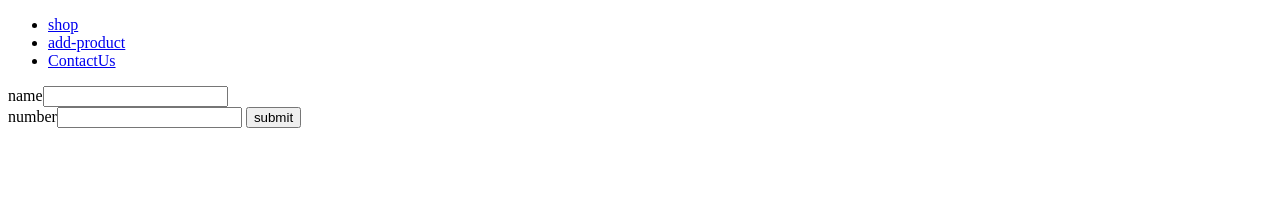
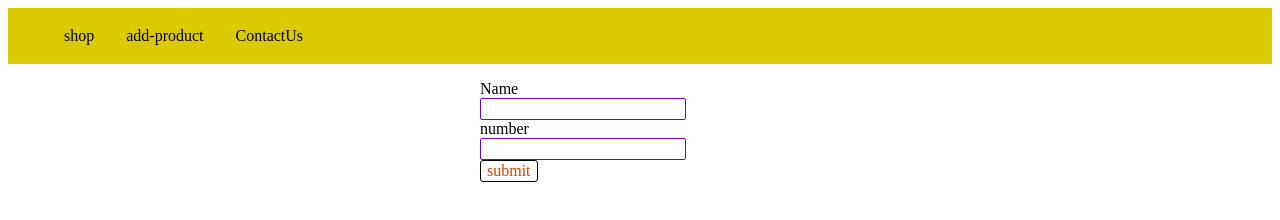
Before and after one commit to aherom/ExpressJs, a website: page Serving-HTML-CSS-JS/views/contact.html in a window 1280 px wide. Drawn offline with Linux system fonts and the light colour scheme.

Commit message:
Update CSS and various HTML files
- Modified app.js
- Added main.css
- Updated contact.js
- Improved 404.html
- Refined add-product.html
- Updated contact.html
- Enhanced shop.html

```diff
--- a/Serving-HTML-CSS-JS/app.js
+++ b/Serving-HTML-CSS-JS/app.js
@@ -6,7 +6,8 @@ const adminrouter = require('./routes/admin');
 const clientrouter = require('./routes/shop');
 const contactus = require('./routes/contact')
 const app = express();
-app.use(bodyParser.urlencoded({extended:false}))
+app.use(bodyParser.urlencoded({extended:false}));
+app.use(express.static(path.join(root,'public')));
 app.use('/admin',adminrouter);
 app.use(contactus);
 app.use(clientrouter);
--- /dev/null
+++ b/Serving-HTML-CSS-JS/public/css/main.css
@@ -0,0 +1,66 @@
+
+        .Main-Header{
+            width: 100%;
+            height: 3.5rem;
+            background-color: #dcca00;
+            }
+
+        .Main-Header_nav{
+            height: 100%;
+            display: flex;
+            align-items: center;
+        }
+
+        .Main-Header_item_list{
+            display: flex;
+            list-style: none;
+        }
+
+        .Main-Header_item{
+            margin: 0 1rem;
+        }
+
+        .Main-Header_item a{
+            text-decoration: none;
+            color: black;
+        }
+        .Main-Header_item a:hover,
+        .Main-Header_item a:active,
+        .Main-Header_item a.active{
+            color: rgb(153, 4, 239);
+        }
+
+        main{
+            padding: 1rem;
+        }
+
+        .form-controle label,
+        .form-controle input{
+             display: block;
+        }
+
+        .product-form{
+            width: 20rem;
+            max-width: 90%;
+            margin:auto;
+        }
+        .form-controle input{
+           border: 1px solid rgb(113, 0, 200);
+           font: inherit;
+           border-radius: 2px;
+        }
+
+        button{
+            font: inherit;
+            border: 1px solid black;
+            background: white;
+            border-radius: 3px;
+            cursor: pointer;
+            color:rgb(208, 67, 2);
+        }
+
+        button:hover,
+        button:active{
+            background-color: black;
+            color: white;
+        }
--- a/Serving-HTML-CSS-JS/routes/contact.js
+++ b/Serving-HTML-CSS-JS/routes/contact.js
@@ -13,6 +13,6 @@ router.use('/contactus',(req,res,next)=>
 
 router.use('/success',(req,res,next)=>
     {
-        res.send(`<h1>Form successfuly filled</h1>`);
+        res.redirect('/');
     });
 module.exports= router;
--- a/Serving-HTML-CSS-JS/views/contact.html
+++ b/Serving-HTML-CSS-JS/views/contact.html
@@ -4,22 +4,26 @@
     <meta charset="UTF-8">
     <meta name="viewport" content="width=device-width, initial-scale=1.0">
     <title>Document</title>
+    <link rel="stylesheet" href="/css/main.css">
 </head>
 <body>
-    <header>
-        <nav>
-            <ul>
-               <li><a href="/">shop</a></li>
-               <li><a href="/admin/add-product">add-product</a></li>
-               <li><a href="/contactus">ContactUs</a></li>
+    <header class="Main-Header">
+        <nav  class="Main-Header_nav">
+            <ul class="Main-Header_item_list">
+               <li class="Main-Header_item"><a href="/">shop</a></li>
+               <li class="Main-Header_item"><a href="/admin/add-product">add-product</a></li>
+               <li class="Main-Header_item"><a href="/contactus">ContactUs</a></li>
             </ul>
         </nav>
   </header>
 
        <main>
-           <form action="/success" method="POST">
-            name<input type="text" name="tittle"></input>
-            <br>number<input type="tel" name="size"></input>
+           <form class="product-form" action="/success" method="POST">
+            <div class="form-controle">
+                <label>Name
+                <input type="text" name="tittle"></input></label>
+                <label>number<input type="tel" name="size"></input></label>
+            </div>
             <button type="submit">submit</button>
            </form>
        </main>
```
Also changed, not shown: Serving-HTML-CSS-JS/views/404.html (+11 -0 lines), Serving-HTML-CSS-JS/views/add-product.html (+18 -12 lines), Serving-HTML-CSS-JS/views/shop.html (+8 -6 lines).
